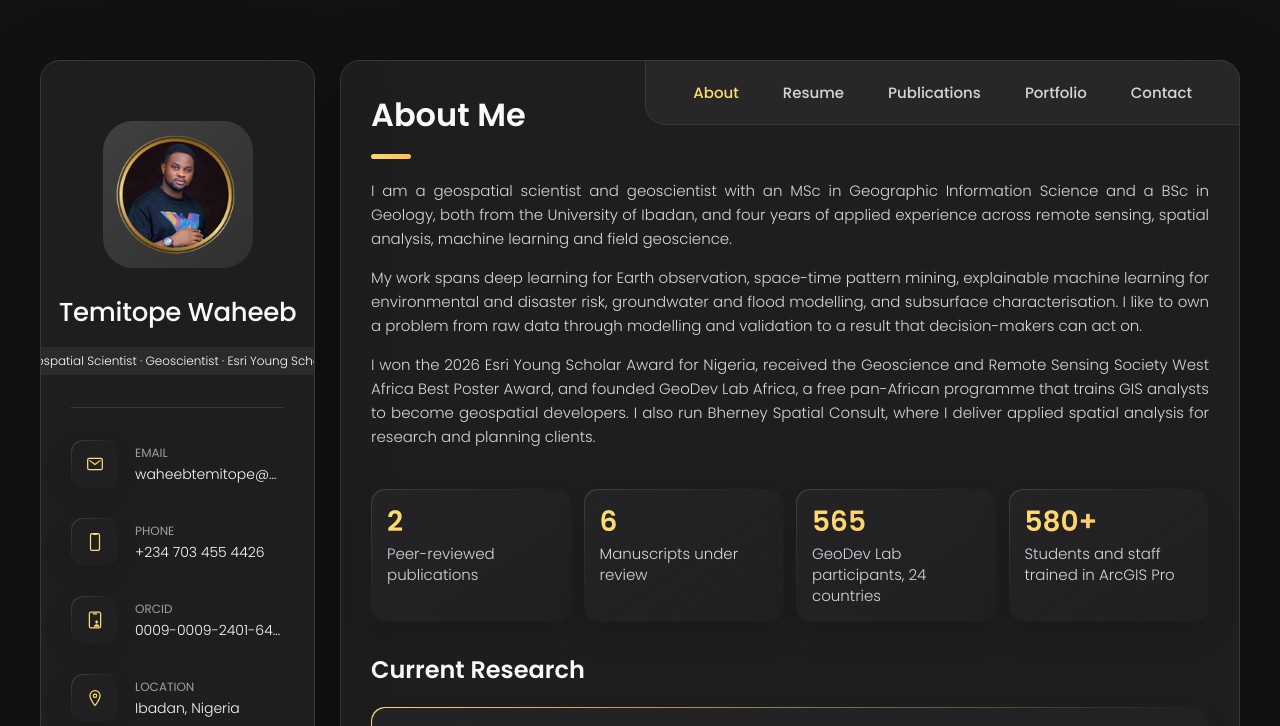
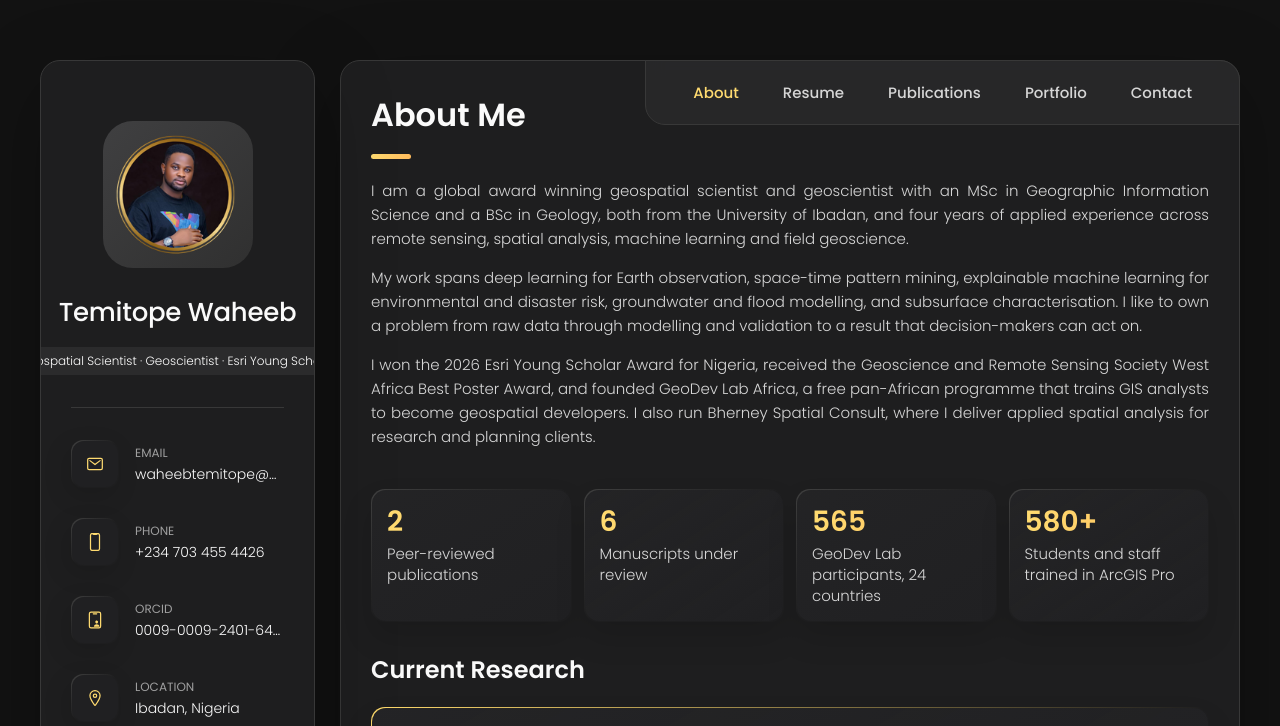
Before and after one commit to Bherney/Portfolio, a plain HTML site: page index.html in a window 1280 px wide. Shown: the top 726 px of the page. Drawn offline with nearby package versions, Linux system fonts and the light colour scheme.

Commit message:
Update professional description in index.html

```diff
--- a/index.html
+++ b/index.html
@@ -170,7 +170,7 @@
 
         <section class="about-text">
           <p>
-            I am a geospatial scientist and geoscientist with an MSc in Geographic Information Science and a BSc in Geology, both from the University of Ibadan, and four years of applied experience across remote sensing, spatial analysis, machine learning and field geoscience.
+            I am a global award winning geospatial scientist and geoscientist with an MSc in Geographic Information Science and a BSc in Geology, both from the University of Ibadan, and four years of applied experience across remote sensing, spatial analysis, machine learning and field geoscience.
           </p>
 
           <p>
```
